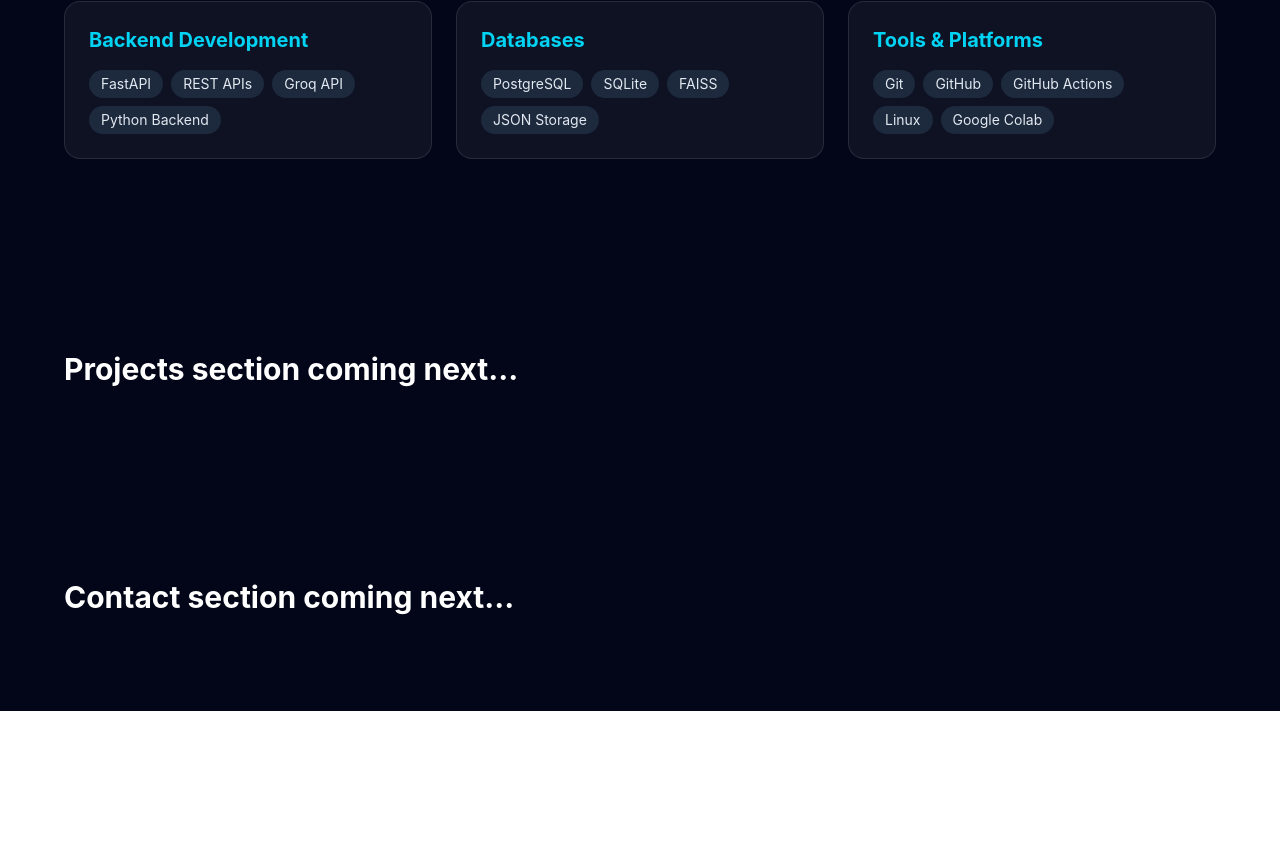
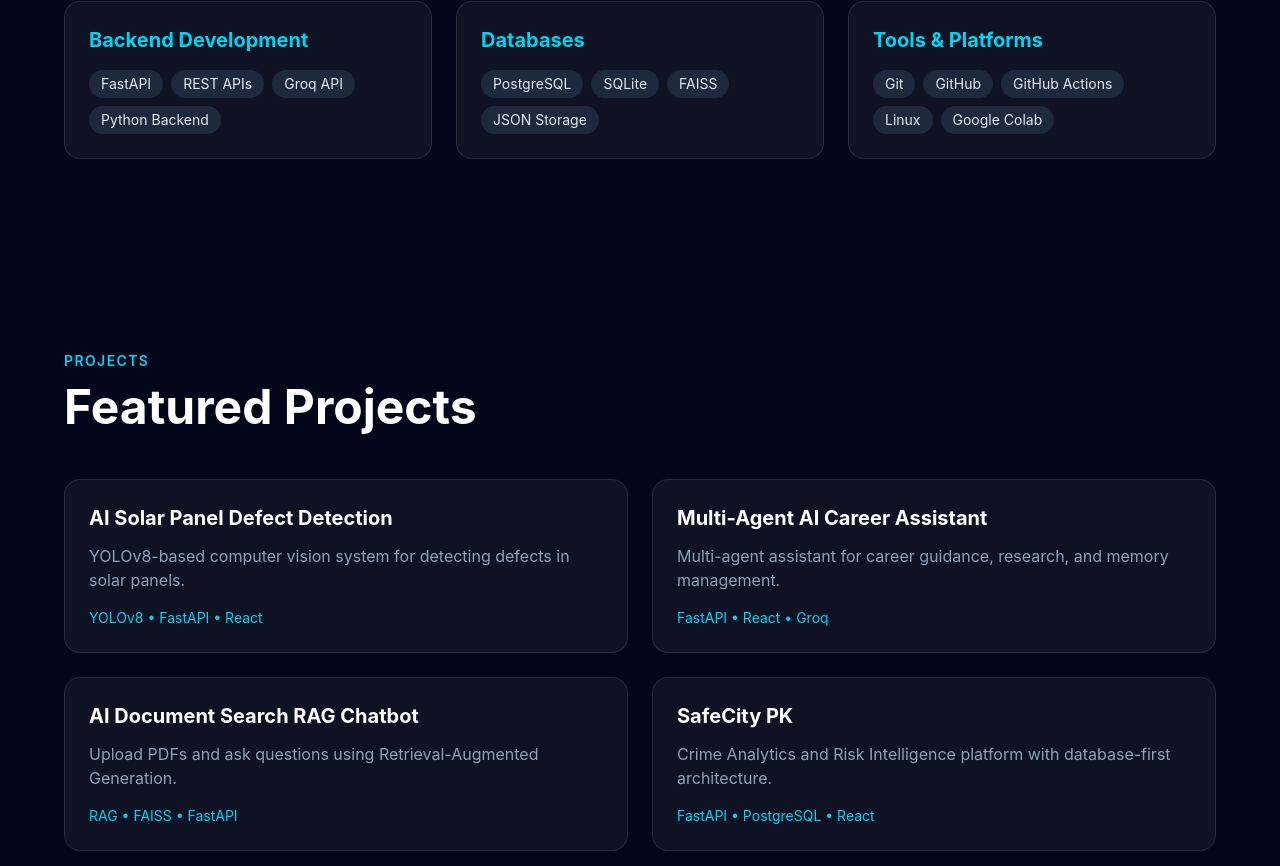
Before and after one commit to m-musif/personal-portfolio-website, a React app in the folder frontend/: page / in a window 1280 px wide. Shown: the part 1931-2797 px from the top of the page. Before the commit the page ends 2642 px from the top, so only its background shows below. Built offline with nearby package versions, Linux system fonts and the light colour scheme; the HTML template or start-up script is replaced by a standard one.

Commit message:
Add professional contact section

```diff
--- a/frontend/src/App.jsx
+++ b/frontend/src/App.jsx
@@ -1,7 +1,80 @@
 function App() {
+  const skillCategories = [
+    {
+      title: "Programming Languages",
+      skills: ["Python", "JavaScript", "C", "C++", "SQL"],
+    },
+    {
+      title: "AI & Machine Learning",
+      skills: [
+        "Machine Learning",
+        "YOLOv8",
+        "Computer Vision",
+        "RAG",
+        "FAISS",
+        "Multi-Agent AI",
+        "Scikit-Learn",
+        "Prompt Engineering",
+      ],
+    },
+    {
+      title: "Frontend Development",
+      skills: ["React", "Vite", "Tailwind CSS", "HTML5", "CSS3"],
+    },
+    {
+      title: "Backend Development",
+      skills: ["FastAPI", "REST APIs", "Groq API", "Python Backend"],
+    },
+    {
+      title: "Databases",
+      skills: ["PostgreSQL", "SQLite", "FAISS", "JSON Storage"],
+    },
+    {
+      title: "Tools & Platforms",
+      skills: ["Git", "GitHub", "GitHub Actions", "Linux", "Google Colab"],
+    },
+  ];
+
+  const projects = [
+    {
+      title: "AI Solar Panel Defect Detection",
+      description:
+        "YOLOv8-based computer vision system for detecting defects in solar panels.",
+      tech: "YOLOv8 • FastAPI • React",
+    },
+    {
+      title: "Multi-Agent AI Career Assistant",
+      description:
+        "Multi-agent assistant for career guidance, research, and memory management.",
+      tech: "FastAPI • React • Groq",
+    },
+    {
+      title: "AI Document Search RAG Chatbot",
+      description:
+        "Upload PDFs and ask questions using Retrieval-Augmented Generation.",
+      tech: "RAG • FAISS • FastAPI",
+    },
+    {
+      title: "SafeCity PK",
+      description:
+        "Crime Analytics and Risk Intelligence platform with database-first architecture.",
+      tech: "FastAPI • PostgreSQL • React",
+    },
+    {
+      title: "AI Code Review Bot",
+      description:
+        "Automated pull request review system using GitHub Actions and LLMs.",
+      tech: "GitHub Actions • Groq • Python",
+    },
+    {
+      title: "PsychCareAI",
+      description: "AI-powered mental health analysis and support platform.",
+      tech: "Python • AI • Analytics",
+    },
+  ];
+
   return (
     <div className="min-h-screen bg-slate-950 text-white">
-      {/* Navbar */}
       <nav className="fixed left-0 top-0 z-50 w-full border-b border-white/10 bg-slate-950/80 backdrop-blur-md">
         <div className="mx-auto flex max-w-6xl items-center justify-between px-6 py-4">
           <a href="#home" className="text-xl font-bold text-white">
@@ -9,16 +82,26 @@ function App() {
           </a>
 
           <div className="hidden items-center gap-6 text-sm text-slate-300 md:flex">
-            <a href="#about" className="transition hover:text-cyan-400">About</a>
-            <a href="#skills" className="transition hover:text-cyan-400">Skills</a>
-            <a href="#projects" className="transition hover:text-cyan-400">Projects</a>
-            <a href="#contact" className="transition hover:text-cyan-400">Contact</a>
+            <a href="#about" className="transition hover:text-cyan-400">
+              About
+            </a>
+            <a href="#skills" className="transition hover:text-cyan-400">
+              Skills
+            </a>
+            <a href="#projects" className="transition hover:text-cyan-400">
+              Projects
+            </a>
+            <a href="#contact" className="transition hover:text-cyan-400">
+              Contact
+            </a>
           </div>
         </div>
       </nav>
 
-      {/* Hero Section */}
-      <section id="home" className="flex min-h-screen items-center justify-center px-6">
+      <section
+        id="home"
+        className="flex min-h-screen items-center justify-center px-6"
+      >
         <div className="max-w-4xl text-center">
           <p className="mb-4 text-lg text-cyan-400">
             Computer Science Student @ FAST University
@@ -55,7 +138,6 @@ function App() {
         </div>
       </section>
 
-      {/* About Section */}
       <section id="about" className="px-6 py-24">
         <div className="mx-auto max-w-6xl">
           <p className="mb-3 text-sm font-semibold uppercase tracking-widest text-cyan-400">
@@ -101,7 +183,6 @@ function App() {
         </div>
       </section>
 
-      {/* Skills Section */}
       <section id="skills" className="px-6 py-24">
         <div className="mx-auto max-w-6xl">
           <p className="mb-3 text-sm font-semibold uppercase tracking-widest text-cyan-400">
@@ -113,41 +194,7 @@ function App() {
           </h2>
 
           <div className="grid gap-6 md:grid-cols-2 lg:grid-cols-3">
-            {[
-              {
-                title: "Programming Languages",
-                skills: ["Python", "JavaScript", "C", "C++", "SQL"],
-              },
-              {
-                title: "AI & Machine Learning",
-                skills: [
-                  "Machine Learning",
-                  "YOLOv8",
-                  "Computer Vision",
-                  "RAG",
-                  "FAISS",
-                  "Multi-Agent AI",
-                  "Scikit-Learn",
-                  "Prompt Engineering",
-                ],
-              },
-              {
-                title: "Frontend Development",
-                skills: ["React", "Vite", "Tailwind CSS", "HTML5", "CSS3"],
-              },
-              {
-                title: "Backend Development",
-                skills: ["FastAPI", "REST APIs", "Groq API", "Python Backend"],
-              },
-              {
-                title: "Databases",
-                skills: ["PostgreSQL", "SQLite", "FAISS", "JSON Storage"],
-              },
-              {
-                title: "Tools & Platforms",
-                skills: ["Git", "GitHub", "GitHub Actions", "Linux", "Google Colab"],
-              },
-            ].map((category) => (
+            {skillCategories.map((category) => (
               <div
                 key={category.title}
                 className="rounded-2xl border border-white/10 bg-white/5 p-6"
@@ -174,13 +221,88 @@ function App() {
 
       <section id="projects" className="px-6 py-24">
         <div className="mx-auto max-w-6xl">
-          <h2 className="text-3xl font-bold">Projects section coming next...</h2>
+          <p className="mb-3 text-sm font-semibold uppercase tracking-widest text-cyan-400">
+            Projects
+          </p>
+
+          <h2 className="mb-12 text-3xl font-bold md:text-5xl">
+            Featured Projects
+          </h2>
+
+          <div className="grid gap-6 md:grid-cols-2">
+            {projects.map((project) => (
+              <div
+                key={project.title}
+                className="rounded-2xl border border-white/10 bg-white/5 p-6 transition hover:border-cyan-400"
+              >
+                <h3 className="mb-3 text-xl font-bold text-white">
+                  {project.title}
+                </h3>
+
+                <p className="mb-4 text-slate-400">{project.description}</p>
+
+                <p className="text-sm text-cyan-400">{project.tech}</p>
+              </div>
+            ))}
+          </div>
         </div>
       </section>
 
       <section id="contact" className="px-6 py-24">
-        <div className="mx-auto max-w-6xl">
-          <h2 className="text-3xl font-bold">Contact section coming next...</h2>
+        <div className="mx-auto max-w-4xl text-center">
+          <p className="mb-3 text-sm font-semibold uppercase tracking-widest text-cyan-400">
+            Contact
+          </p>
+
+          <h2 className="mb-6 text-3xl font-bold md:text-5xl">
+            Let's Build Something Amazing
+          </h2>
+
+          <p className="mb-10 text-slate-400">
+            Interested in AI, Machine Learning, internships, hackathons,
+            research, or collaboration opportunities? Feel free to connect with
+            me.
+          </p>
+
+          <div className="mb-10 space-y-3 text-slate-300">
+            <p>📧 muhammadmusif134@gmail.com</p>
+            <p>📱 +92 328 5077456</p>
+            <p>📍 Pakistan</p>
+          </div>
+
+          <div className="flex flex-wrap justify-center gap-4">
+            <a
+              href="mailto:muhammadmusif134@gmail.com"
+              className="rounded-lg bg-cyan-500 px-6 py-3 font-semibold text-black transition hover:bg-cyan-400"
+            >
+              Email Me
+            </a>
+
+            <a
+              href="tel:+923285077456"
+              className="rounded-lg border border-slate-600 px-6 py-3 font-semibold transition hover:border-cyan-400"
+            >
+              Call Me
+            </a>
+
+            <a
+              href="https://github.com/m-musif"
+              target="_blank"
+              rel="noreferrer"
+              className="rounded-lg border border-slate-600 px-6 py-3 font-semibold transition hover:border-cyan-400"
+            >
+              GitHub
+            </a>
+
+            <a
+              href="https://www.linkedin.com/in/muhammad-musif-b62732331/"
+              target="_blank"
+              rel="noreferrer"
+              className="rounded-lg border border-slate-600 px-6 py-3 font-semibold transition hover:border-cyan-400"
+            >
+              LinkedIn
+            </a>
+          </div>
         </div>
       </section>
     </div>
```
